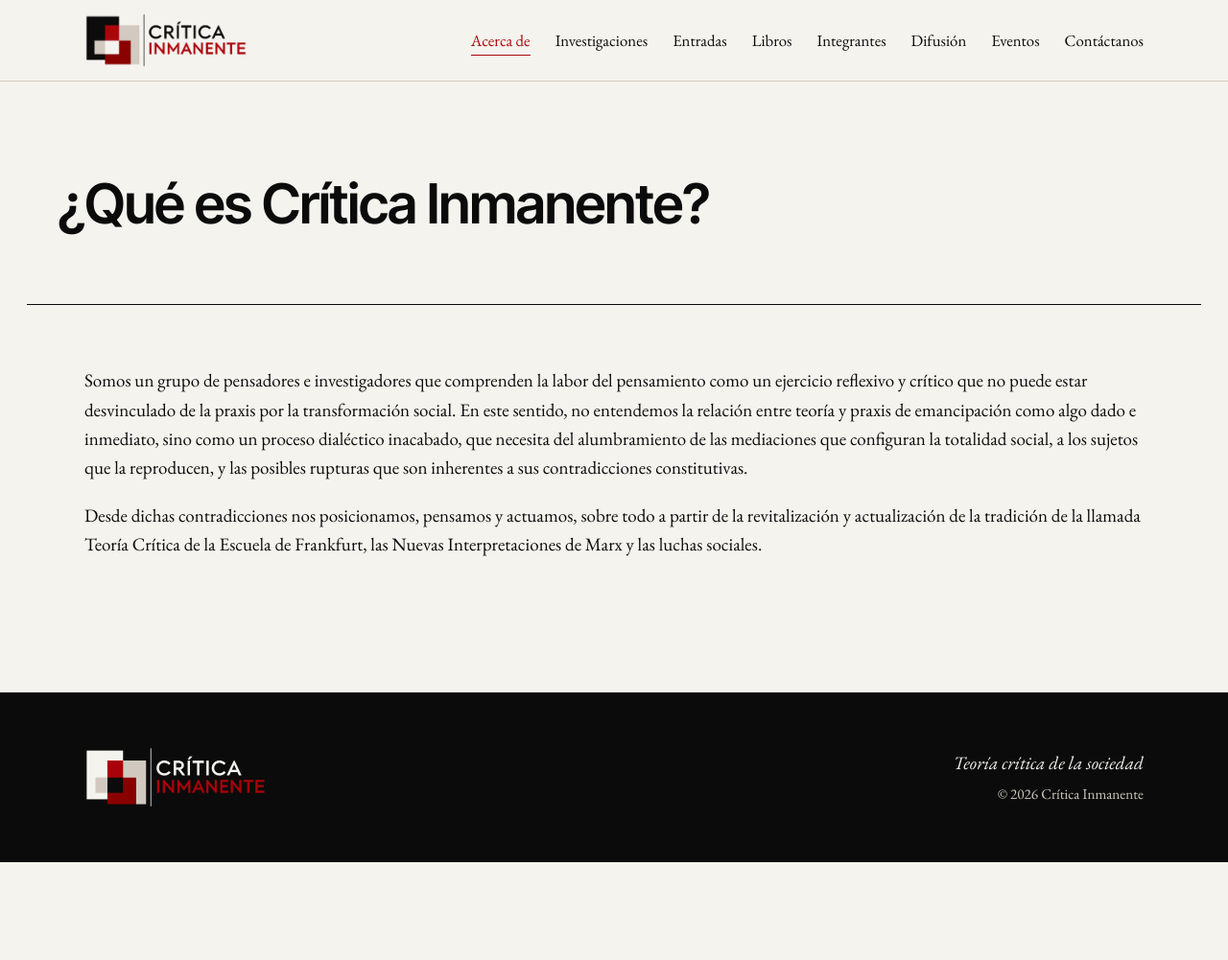
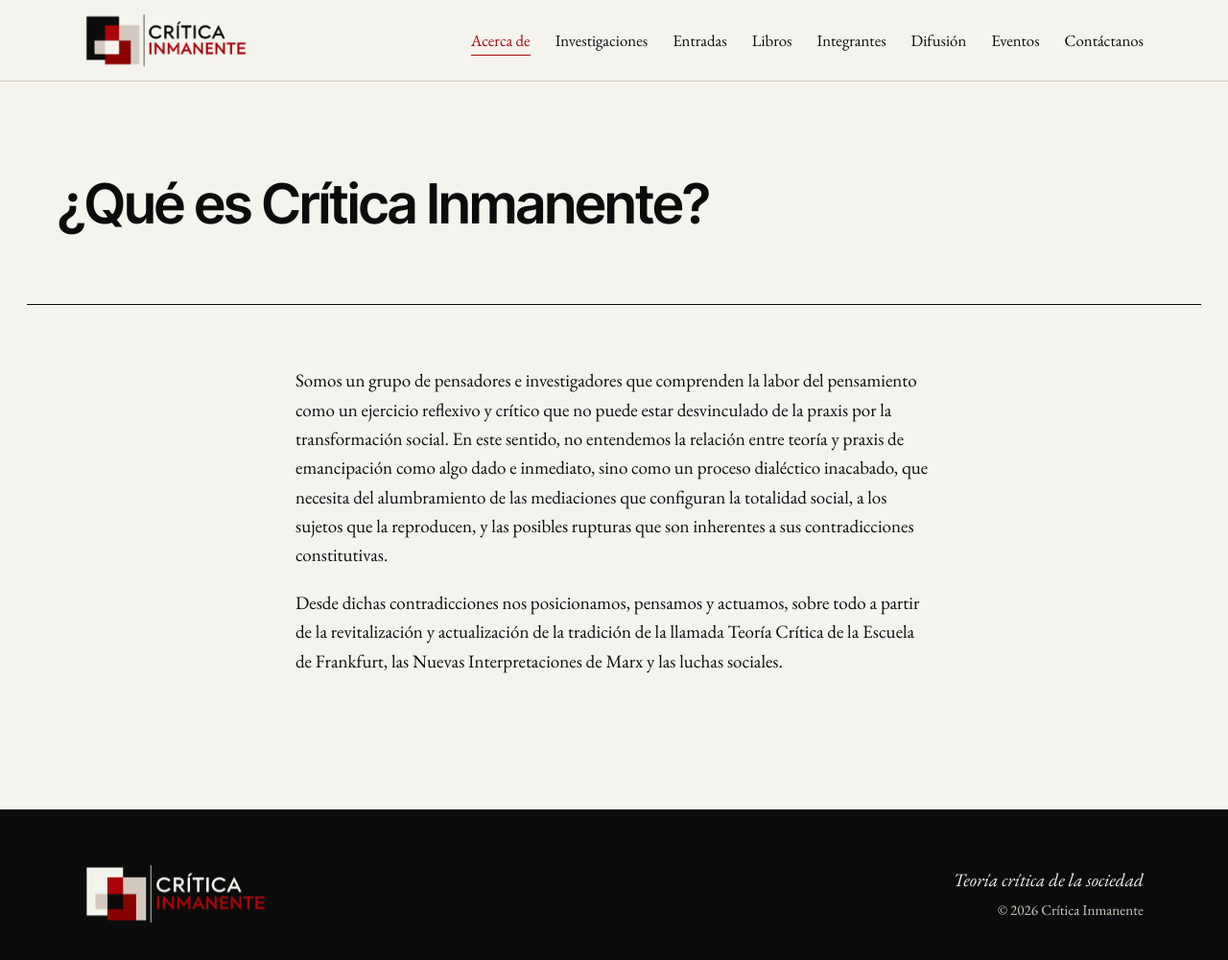
Before and after one commit to critica-Inmanente/critica-inmanente.github.io, a Jekyll site: the page built from acerca-de.md, in a window 1280 px wide and 1020 px high. Shown: the top 1001 px of the window at 96% size. Built offline with Jekyll 4.4.1, drawn with Linux system fonts in a browser that asks for light colours.

Commit message:
Ancho de lectura para páginas de texto
Co-Authored-By: Claude Opus 5.5 <noreply@anthropic.com>
Claude-Session: https://claude.ai/code/session_011A6W5z8Vf5FJmHwoCu2Xsa

```diff
--- a/_layouts/page.html
+++ b/_layouts/page.html
@@ -8,7 +8,7 @@ layout: default
   </div>
 </section>
 <section class="page-body">
-  <div class="wrap {% if page.ancho == 'texto' or page.layout_ancho == 'texto' %}narrow{% endif %}">
+  <div class="wrap {% if page.path contains '.md' %}narrow{% endif %}">
     {{ content }}
   </div>
 </section>
```
